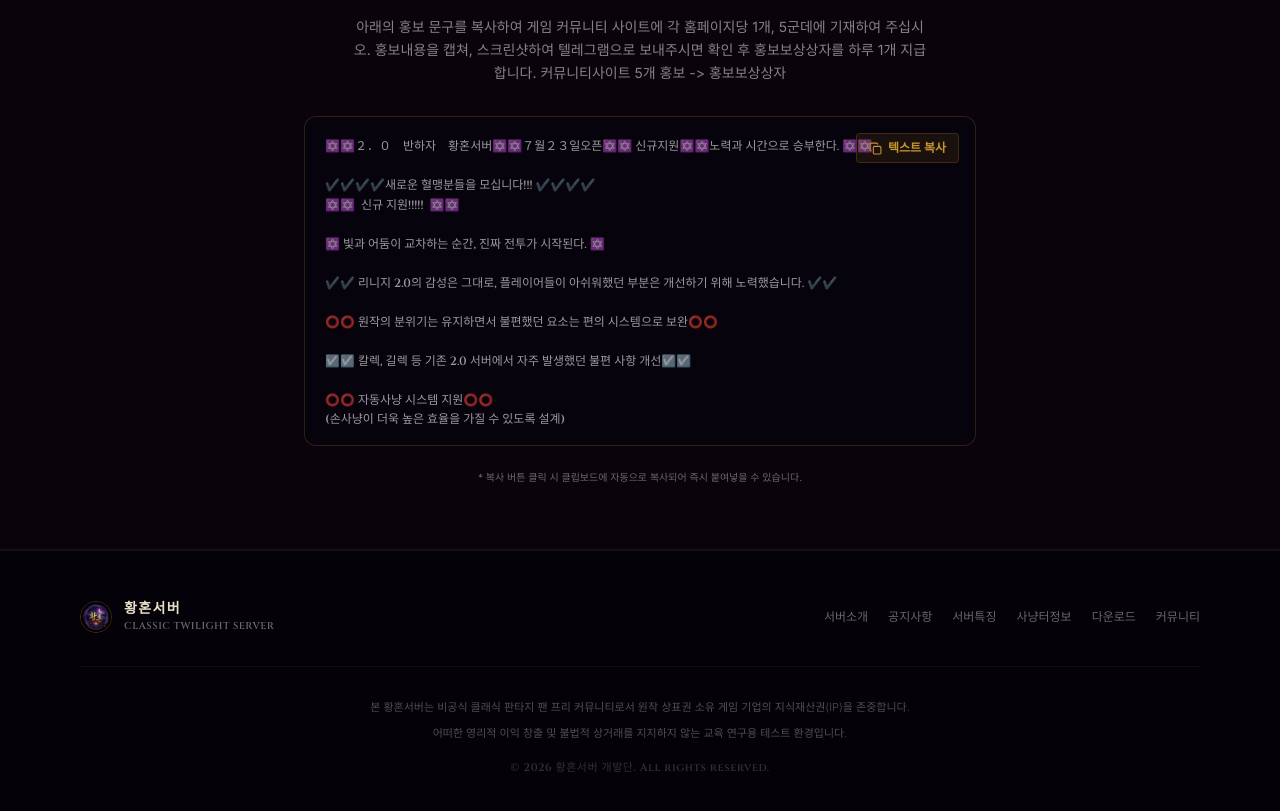
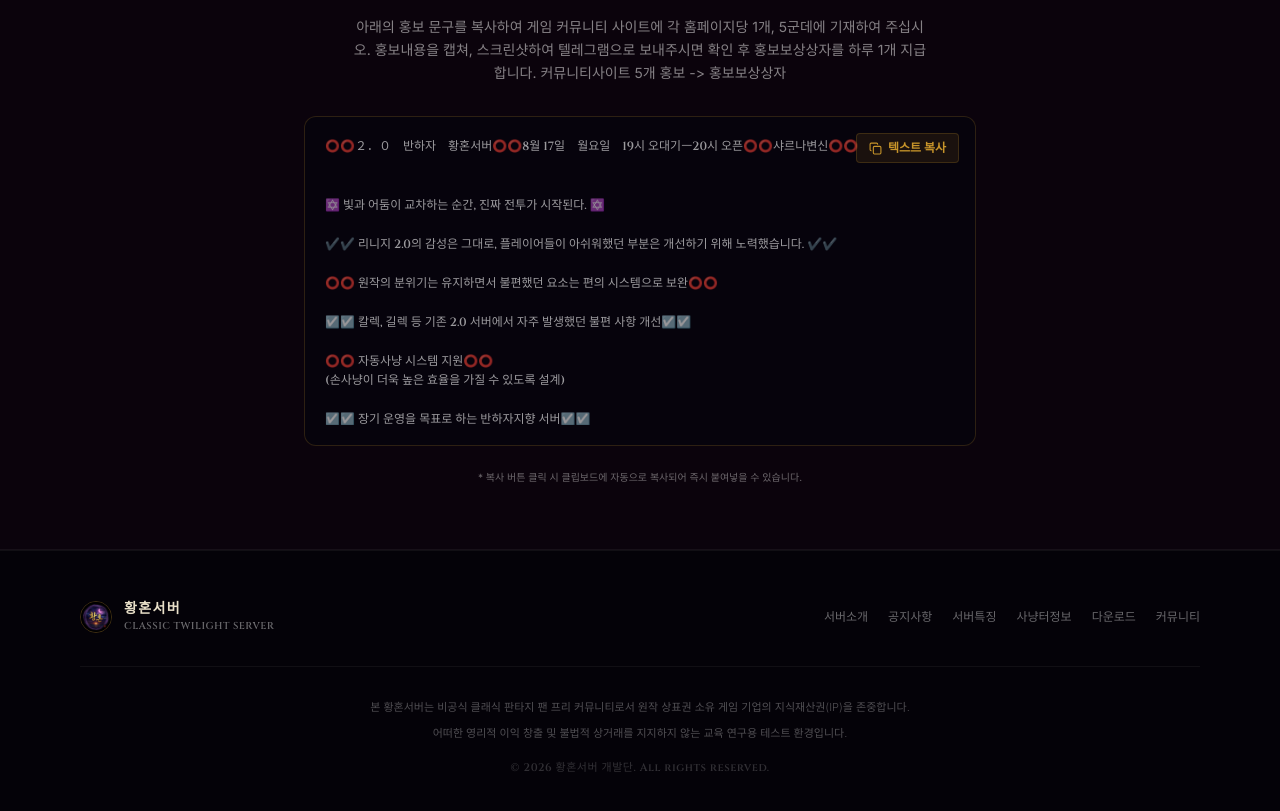
Before and after one commit to Soonhyouk/Hwanghon_1, a React (Vite) app: page / in a window 1280 px wide. Shown: the part 4460-5271 px from the top of the page. Built offline with nearby package versions, Linux system fonts and the light colour scheme.

Commit message:
feat: update server promo text
Refreshed the promotional message with the new open date (August 17th) and server details.

```diff
--- a/src/App.tsx
+++ b/src/App.tsx
@@ -243,10 +243,8 @@
   }, [zoneSearch, zoneDiffFilter]);
 
   // Promo text copy function
-  const promoText = `✡️✡️２．０　반하자　황혼서버✡️✡️７월２３일오픈✡️✡️ 신규지원✡️✡️노력과 시간으로 승부한다. ✡️✡️
+  const promoText = `⭕️⭕️２．０　반하자　황혼서버⭕️⭕️8월 17일　월요일　19시 오대기ㅡ20시 오픈⭕️⭕️샤르나변신⭕️⭕️
 
-✔️✔️✔️✔️새로운 혈맹분들을 모십니다!!! ✔️✔️✔️✔️
-✡️✡️  신규 지원!!!!!  ✡️✡️
 
 ✡️ 빛과 어둠이 교차하는 순간, 진짜 전투가 시작된다. ✡️
 
@@ -259,17 +257,15 @@
 ⭕️⭕️ 자동사냥 시스템 지원⭕️⭕️
 (손사냥이 더욱 높은 효율을 가질 수 있도록 설계)
 
-☑️☑️ 장기 운영을 목표로 하는 하자지향 서버☑️☑️
-
+☑️☑️ 장기 운영을 목표로 하는 반하자지향 서버☑️☑️
 단기간에 모든 것을 얻기보다,
 하루하루 성장하며 장비를 맞춰가는 재미를 추구합니다.
 
 ☑️☑️시간과 노력만으로 10검 9셋 가능!!!! 노가다 만으로 가능!! ☑️☑️
-
 ⭕️⭕️보스코인 시스템!! ⭕️⭕️
 ⭕️⭕️보스를 잡으며 얻는 보스코인으로 원하는 템 구매 가능⭕️⭕️
 
-☑️☑️린클의 지루함과 식상함을 덜어내기 위해 신기하고 다양한 개별 아이템 및 세트 아이템들 대기중!! ☑️☑️
+☑️☑️린클의 지루함과 식상함을 덜어내기 위해  신기하고 다양한 개별 아이템 및 세트 아이템들 대기중!! ☑️☑️
 
 ⭕️⭕️ 아이템 가치가 쉽게 무너지지 않는 안정적인 성장 구조⭕️⭕️
 
@@ -277,16 +273,15 @@
 (필요 시 운영진 중재 가능)
 
 ☑️☑️ 샤르나 변신 뿐만 아니라 린클 변신 시스템 지원☑️☑️
-
 그 시절의 감성과 전투의 재미를 동시에 경험할 수 있습니다.
 
 ⭕️⭕️ 플레이어들의 의견을 듣고, 더 많은 분들이 만족할 수 있는 방향으로 꾸준히 개선해 나가겠습니다.⭕️⭕️
 
 ☑️☑️ 황혼서버만의 다양한 콘텐츠와 시스템을 지속적으로 업데이트합니다.☑️☑️
 
-텔레그램 : https://t.me/+gXAtzqiPDINhNzBi
+텔레그램  :  https://t.me/+gXAtzqiPDINhNzBi
 
-홈페이지 : https://twilighthwanghon.netlify.app/`;
+홈페이지 :  https://twilighthwanghon.netlify.app/`;
   const handleCopyPromo = () => {
     navigator.clipboard.writeText(promoText);
     setCopied(true);
```
